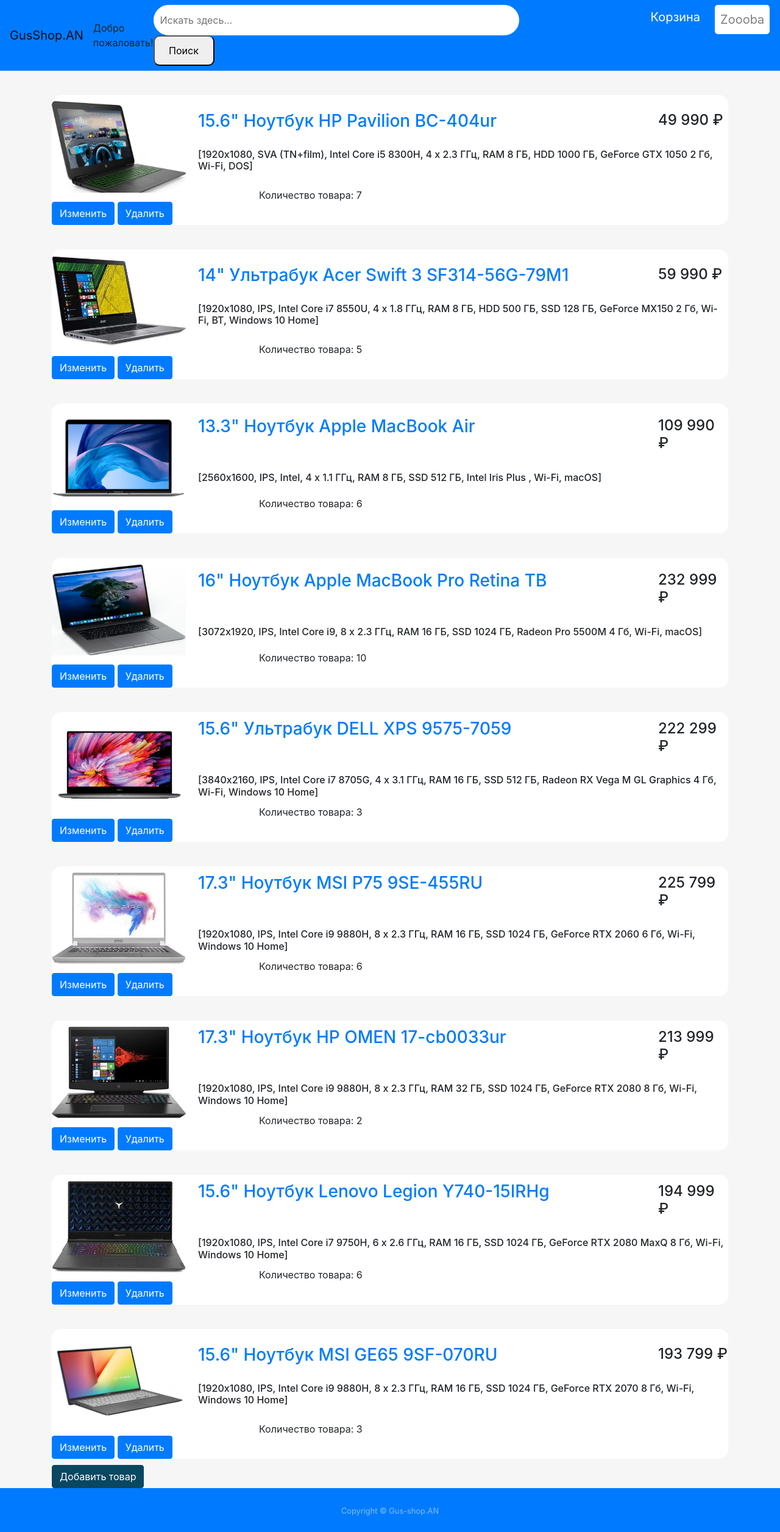
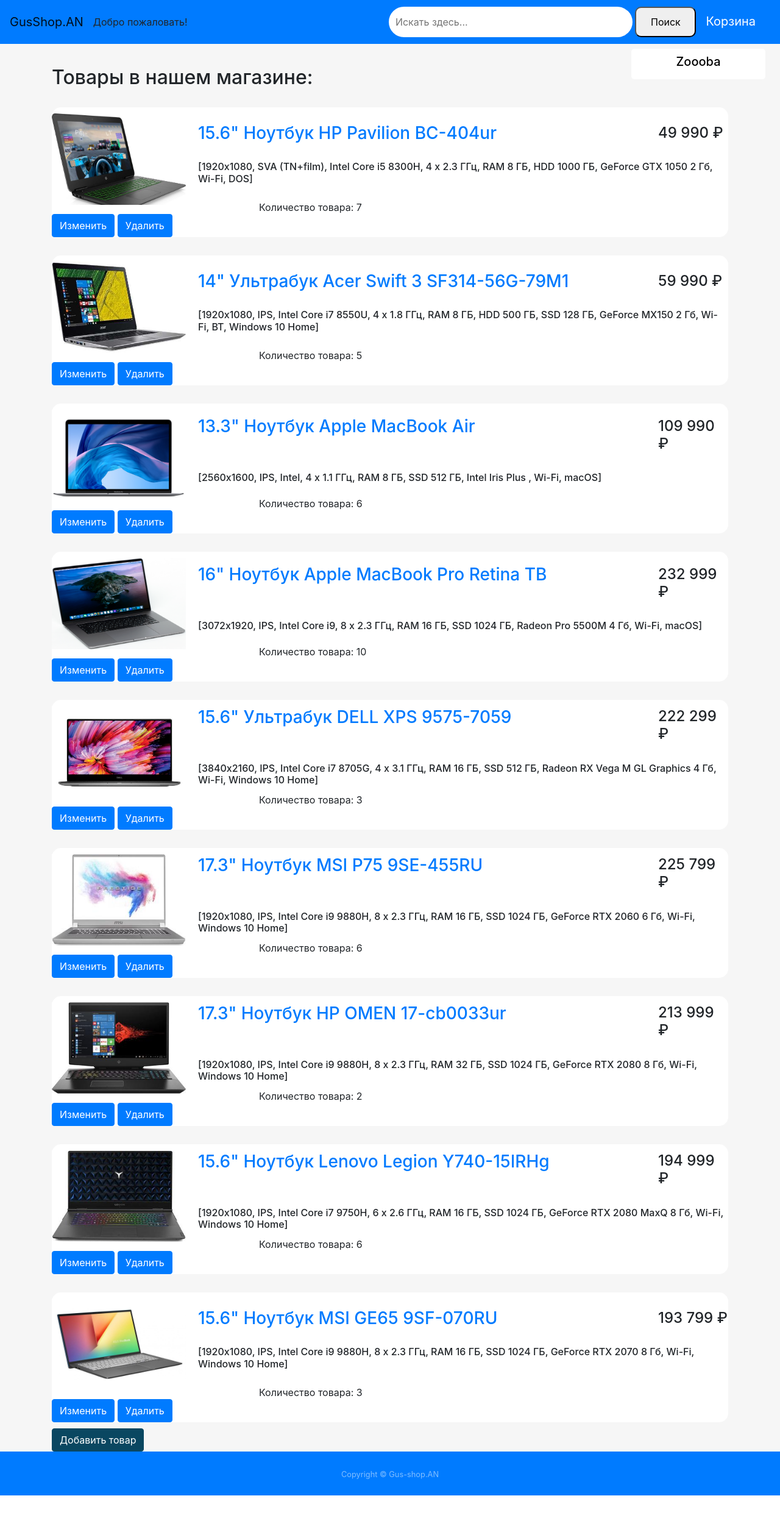
Before and after one commit to KarpovDaniel/flask_project, a Flask app: page / in a window 1280 px wide. Shown: the whole page at 61% size. After the commit the page ends 2453 px from the top, so only its background shows below. Run offline with Flask 2, Linux system fonts and the light colour scheme; a user stored in the database is signed in; data comes from the database, SQL or seed files in the repository; some libraries are stand-ins or nearby versions.

Commit message:
что-то явно поменялось

```diff
--- a/templates/base.html
+++ b/templates/base.html
@@ -33,6 +33,7 @@
    .footer {
     flex-shrink: 0;
    }
+
     </style>
 </head>
 <body>
@@ -49,9 +50,9 @@
         </ul>
         <ul class="navbar-nav">
             <li class="nav-item mr-2">
-                <form action="/" method="get" style="margin-right:200px;">
+                <form action="/" method="get">
                     <input name="s" placeholder="Искать здесь..." type="search"
-                           style="width:600px; height: 50px; border: 5px solid #ffffff;
+                           style="width:400px; height: 50px; border: 5px solid #ffffff;
                     border-radius:30px; padding: 6px;">
                     <button style="height:50px;width:100px; border-radius:10px;"
                             type="submit">Поиск
@@ -60,14 +61,8 @@
             </li>
             {% if current_user.is_authenticated %}
             <li class="nav-item">
-                <a style="color: #ffffff;" class="navbar-brand nav-link"
+                <a style="color: #ffffff;" class="navbar-brand nav-link mt-1"
                    href="/basket"> Корзина </a>
-            </li>
-            <li class="nav-item">
-                <a style="background-color: #ffffff; border: 5px solid #ffffff;
-                    border-radius:5px; padding: 4px;" class="navbar-brand nav-link"
-                   href="/logout"> {{current_user.name}}
-                </a>
             </li>
             {% else %}
             <li class="nav-item">
@@ -80,8 +75,15 @@
         </ul>
     </div>
 </nav>
-
-
+{% if current_user.is_authenticated %}
+<h6 align="right">
+    <a style="background-color: #ffffff; border: 5px solid #ffffff;
+                    border-radius:5px; padding: 4px; color: #000000; width:220px;"
+    class="navbar-brand nav-link mr-4 mt-2"
+    href="/logout"><h5 align="center"> {{current_user.name}} </h5>
+    </a>
+</h6>
+{% endif %}
 <div class="content container">
     {% block content %}
     {% endblock %}
--- a/templates/index.html
+++ b/templates/index.html
@@ -1,11 +1,12 @@
 {% extends "base.html" %}
 {% block content %}
 {% set vars = {'flag': True} %}
+<h2 style="margin-top:-30px;"> Товары в нашем магазине: </h2>
 {% for item in items %}
 <div>
     {% if search in item.title.lower() %}
     {% if vars.update({'flag': False}) %} {% endif %}
-    <table style="margin-top: 40px;" border="0" width="100%" cellpadding="0" class="outline">
+    <table style="margin-top: 30px;" border="0" width="100%" cellpadding="0" class="outline">
         <tr>
             <th><img style="width:220px; height: 150px; margin-top:10px;" src={{item.photo}}></th>
             <th>
```
Also changed, not shown: static/images/logo.png.
